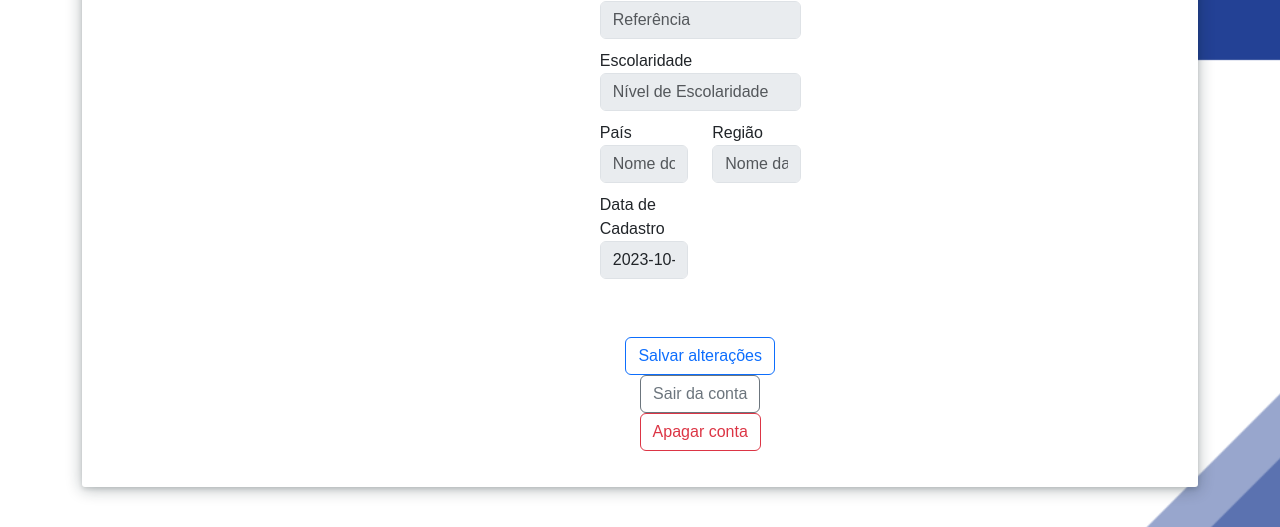
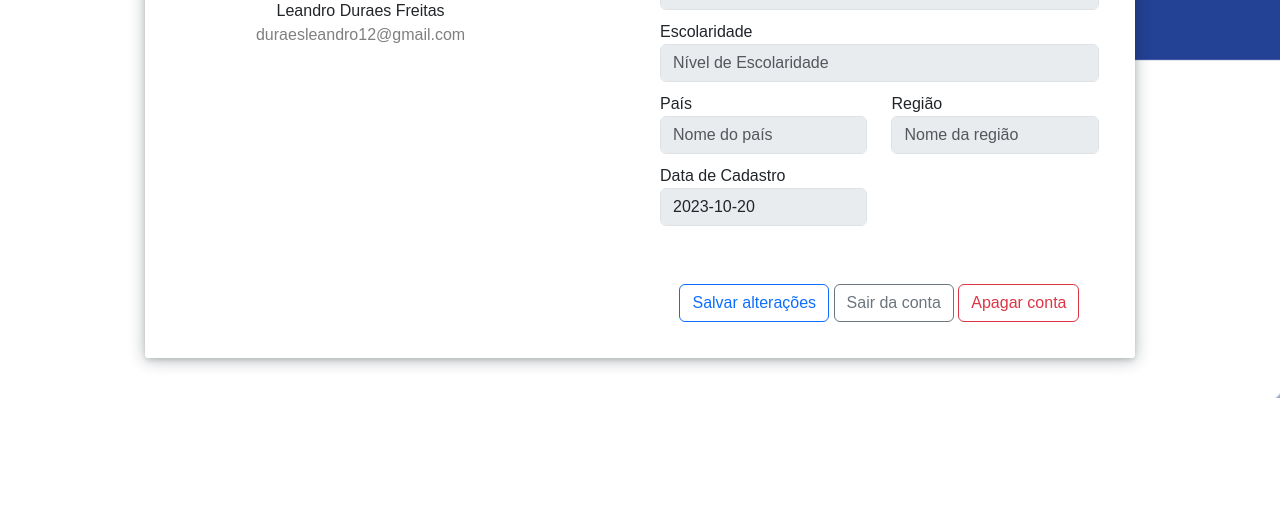
Before and after one commit to SLeess/Smart_Shipping_System-PHP-AJAX, a PHP site: page /_php/perfil_configs.php in a window 1280 px wide. Shown: the part 740-1267 px from the top of the page. After the commit the page ends 1138 px from the top, so only its background shows below. Run offline with PHP 8.4, Linux system fonts and the light colour scheme; a user stored in the database is signed in.

Commit message:
Update - Responsive Profile Settings

```diff
--- a/_php/3ESSI_MAPA_CARREGAMENTO/view_get_products.php
+++ b/_php/3ESSI_MAPA_CARREGAMENTO/view_get_products.php
@@ -29,6 +29,7 @@
 
         .dash{
             height: 100%;
+            min-height: 600px;
             margin: 10px auto;
             border-radius: 3px;
             box-shadow: rgba(14, 30, 37, 0.12) 0px 2px 4px 0px, rgba(14, 30, 37, 0.32) 0px 2px 16px 0px;
--- a/_php/perfil_configs.php
+++ b/_php/perfil_configs.php
@@ -18,11 +18,24 @@
             margin-bottom: 10px;
         }
 
+        .dash{
+            max-width: 990px;
+        }
+
         .buttons{
             margin-top: -200px;
         }
         .nav-pills .nav-link.active{
             background-color: #042ba3;
+        }
+
+        @media (min-width: 992px) {
+            #linha1{
+                justify-content: center;
+            }
+            #linha1 img{
+                width: 400px;
+            }
         }
         <?php echo "nav{
             background-color: #333;
@@ -75,18 +88,18 @@
                     $title = "- Alterar informações de Perfil";
                     require_once("elements/tituloProjetoMainSection.php");
                 ?>
-                <div class="container col-lg-4 offset-lg-4 col-md-10 offset-md-1 col-sm-10 offset-sm-1 col-12 offset-0 bg-white mb-1">
+                <div class="container bg-white mb-1">
                     <form action="CRUD/alterRow.php" method="POST">
                         <div class="row">
-                            <div class="col-md-4 border-right">
-                                <div class="d-flex flex-column align-items-center text-center">
-                                    <img src="https://cdn-icons-png.flaticon.com/256/6596/6596121.png" alt="" width="225px" class="rounded-circle mt-4">
-                                    <span class="font-weight-bold">
+                            <div id="linha1" class="col-md-4 col-lg-5 border-right d-flex flex-column align-items-center">
+                                <div class="text-center">
+                                    <img src="https://cdn-icons-png.flaticon.com/256/6596/6596121.png" alt="" width="225px" class="rounded-circle mt-4 d-block">
+                                    <span class="font-weight-bold d-block">
                                         <?php
                                             echo $_SESSION['nome'];
                                         ?>
                                     </span>
-                                    <span class="text-black-50">
+                                    <span class="text-black-50 d-block">
                                         <?php
                                             echo $_SESSION["email"]. "<br>";
                                             $nome = ""; $sobrenome = "";
@@ -104,7 +117,7 @@
                                     <span>&nbsp;</span>
                                 </div>
                             </div>
-                            <div class="col-md-8 border-right">
+                            <div class="col-md-8 offset-lg-1 col-lg-6 border-right">
                                 <div class="p-2 py-3">
                                     <div class="d-flex justify-content-between align-items-center mb-3">
                                         <h4 class="text-right">Configurações de Perfil</h4>
--- a/_style/style.css
+++ b/_style/style.css
@@ -38,7 +38,7 @@ body{
 
 .dash{
     /* max-width: 880px; */
-    min-height: 90vh;
+    /* min-height: 90vh; */
     margin: auto;
     margin-top: 10px;
     margin-bottom: 40px;
```
Also changed, not shown: _php/3ESSI_MOTORIST_CAMINHOES/motoristas_caminhoes.php (+9 -9 lines).
